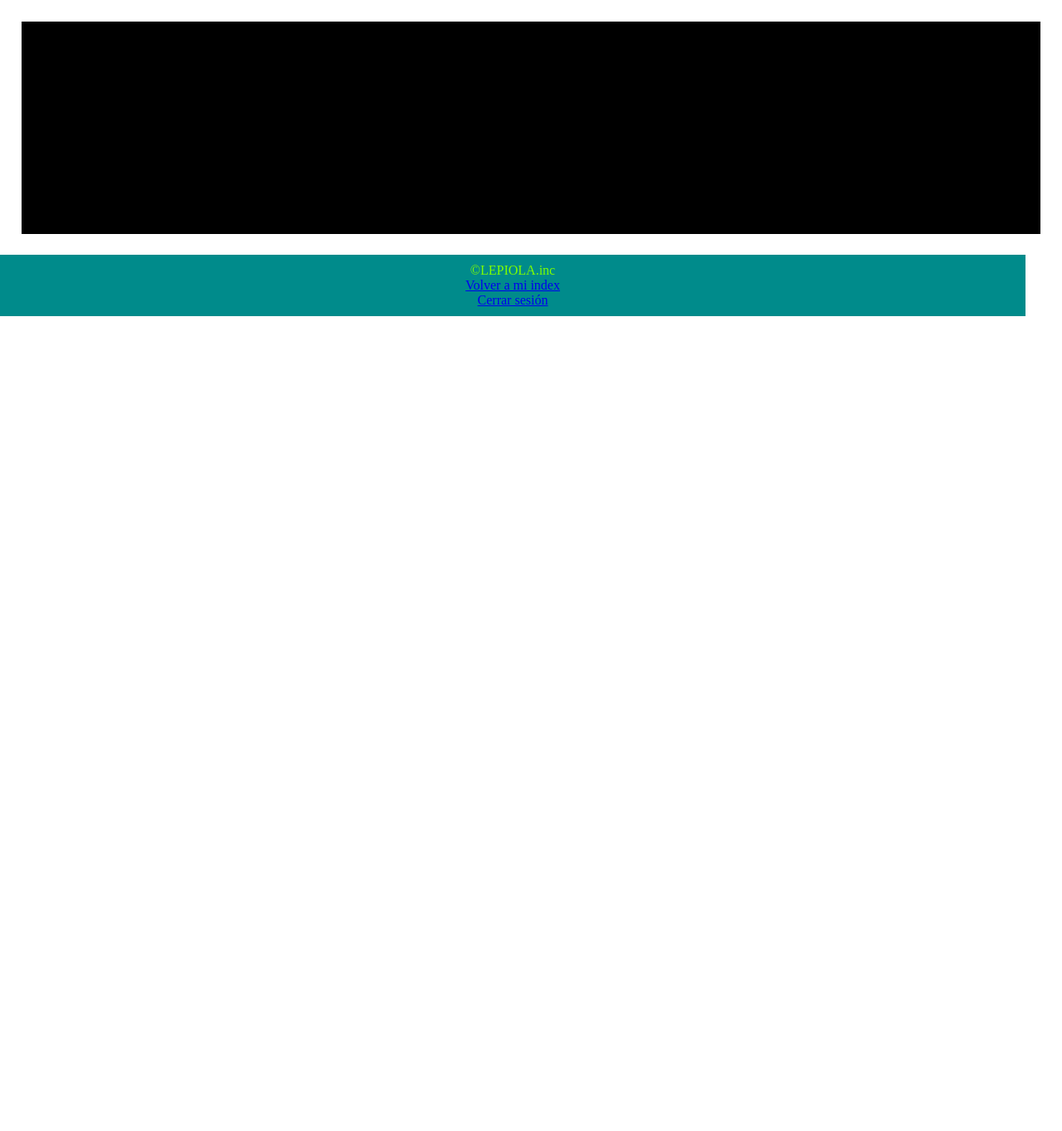
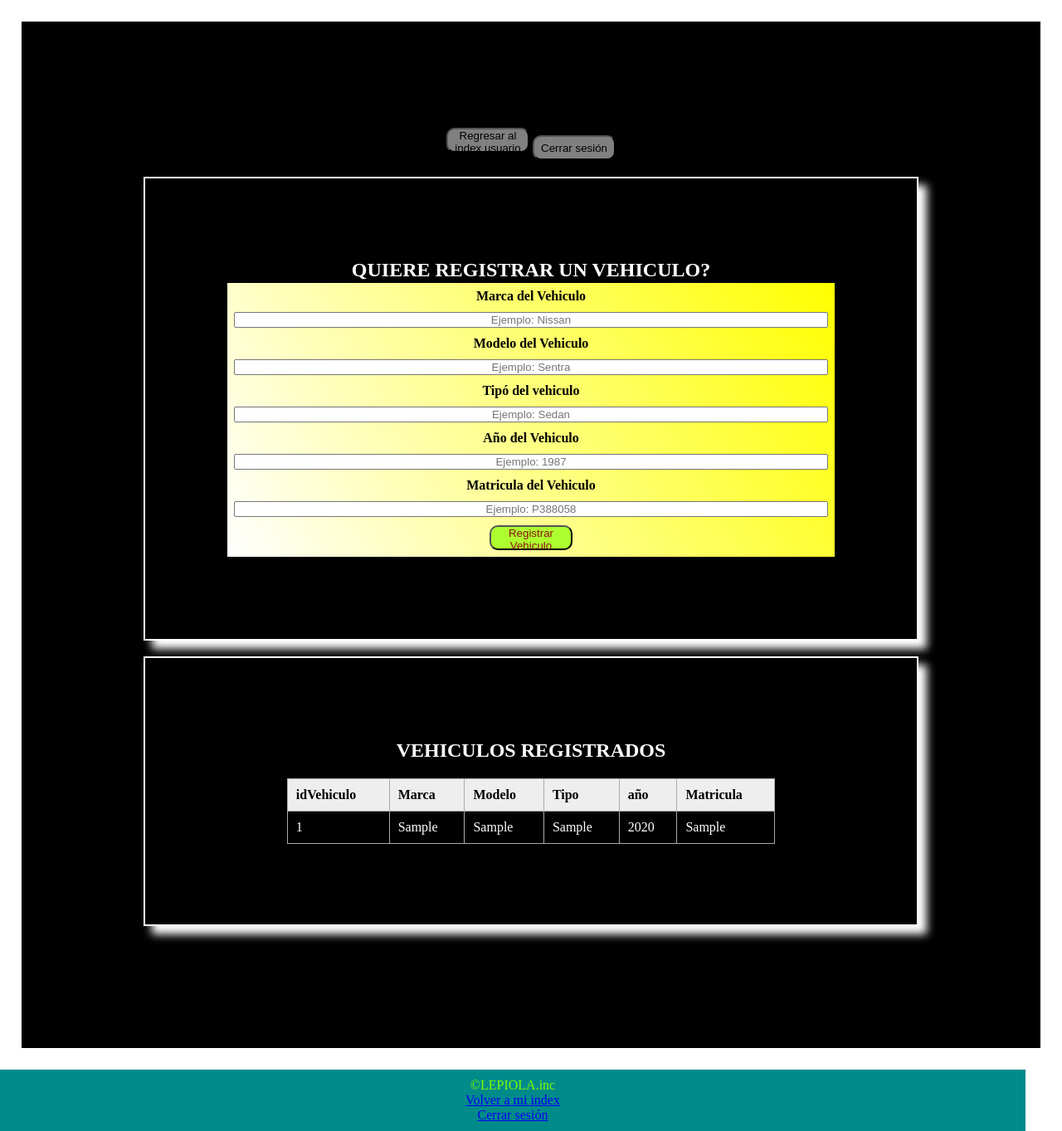
Before and after one commit to victor-1005/AprendizajeHTML, a PHP site: page /VISTAS/usuario/vehiculo.php in a window 1280 px wide. Shown: the part 37-1400 px from the top of the page at 83% size. Before the commit the page ends 418 px from the top, so only its background shows below. Run offline with PHP 8.4, Linux system fonts and the light colour scheme; the visitor is signed in with stand-in values (Sample User, id 1); tables that the repository leaves empty hold one stand-in row (values such as "Sample post"); some libraries are stand-ins or nearby versions.

Commit message:
Se cro una tabla vehiculo en la BD, se programo el vehiculo.php se creo vistas e insersion de vehiculos nuevos con validaciones y se mejoro el css de las tablas th

```diff
--- a/PRUEBAS/CSS/stilos.css
+++ b/PRUEBAS/CSS/stilos.css
@@ -142,4 +142,5 @@ th, td {
     }
 th {
      background: #eee;
+     color: black;
 }
--- a/PRUEBAS/VISTAS/usuario/indexUsuario.php
+++ b/PRUEBAS/VISTAS/usuario/indexUsuario.php
@@ -125,6 +125,7 @@ if($_SERVER["REQUEST_METHOD"]=="POST" && isset($_POST["accion"])){//Con && isset
     </header>
     <div class="Contenedor">
         <a href="../../logout.php"><button type="button">Cerrar sesión</button></a>
+        <a href="./vehiculo.php"><button type="button">Ver mis vehiculos</button></a>
         <section>
             <h2>
                 Bienvenido <?= $_SESSION["usuario"]; ?>
--- a/PRUEBAS/VISTAS/usuario/vehiculo.php
+++ b/PRUEBAS/VISTAS/usuario/vehiculo.php
@@ -1,3 +1,70 @@
+<!--PHP-->
+<?php
+    //Recuperamos los datos de la sesion
+    session_start();
+    if(!isset($_SESSION['usuario'])){
+        header("Location: ../login.php?error=sesion");
+        exit;
+    }
+    // Evitar volver atrás después del logout
+    header("Cache-Control: no-cache, must-revalidate");
+    header("Expires: 0");
+
+    //Inlcuimos la conexion a la bd
+    include("../../conexion.php");
+    //preparamos una consulta para obtener los datos del usuario
+    $idUsuario=$_SESSION["idUsuario"];
+    $DatosUsuario=$conexion->prepare("SELECT * FROM usuarios WHERE id=? LIMIT 1");
+    $DatosUsuario->bind_param("i",$idUsuario);
+    $DatosUsuario->execute();
+    $resultado=$DatosUsuario->get_result();
+    $datos=$resultado->fetch_assoc();//De esta manera recuperamos los valores en forma de array
+
+    //preparamos una consulta para obtener los vehiculos registrados del usuario
+    $queryBuscarVehiculos=$conexion->prepare("SELECT * FROM vehiculo WHERE idusuario=?");
+    $queryBuscarVehiculos->bind_param("i",$idUsuario);
+    $queryBuscarVehiculos->execute();
+    $resultadoVehiculos=$queryBuscarVehiculos->get_result();
+
+    //PREPARAMOS PARA LOS FORMS
+    if($_SERVER["REQUEST_METHOD"]=="POST" && isset($_POST["accion"])){
+
+        //PARA REGISTRAR UN VEHICULO
+        if($_POST["accion"]=="registrarVehiculo"){
+            //Obtenemos los datos del form
+            $marca=$_POST['marca'];
+            $modelo=$_POST['modelo'];
+            $tipo=$_POST['tipo'];
+            $año=$_POST['año'];
+            $matricula=$_POST['matricula'];
+
+            //Creamos una validacion para que la placa no este registrada
+            $querybuscarPlacaVehiculo=$conexion->prepare("SELECT * FROM vehiculo WHERE matricula=? LIMIT 1");
+            $querybuscarPlacaVehiculo->bind_param("s",$matricula);
+            $querybuscarPlacaVehiculo->execute();
+            $resultadoplaca=$querybuscarPlacaVehiculo->get_result();
+            if($resultadoplaca->num_rows !=0){//Si devuelve un resultado esta duplicado
+                header("Location: vehiculo.php?msg=placaDuplicada");
+                exit;
+            }else{
+                //Preparamos la query para insertar el vehiculo
+                $queryAgregarVehiculo=$conexion->prepare("INSERT INTO vehiculo (marca, modelo, tipo, anio, matricula, idUsuario)
+                VALUES (?,?,?,?,?,?)");
+                $queryAgregarVehiculo->bind_param("sssisi",$marca,$modelo,$tipo, $año,$matricula,$idUsuario);
+                //Ejecutamos la query
+                if($queryAgregarVehiculo->execute()){
+                    header("Location: vehiculo.php?msg=VehiculoRegistado");
+                    exit;
+                }else{
+                    header("Location: vehiculo.php?msg=errorVehiculo");
+                    exit;
+                }
+            }
+        }
+
+    }
+?>
+<!--HTML-->
 <!DOCTYPE html>
 <html lang="en">
 <head>
@@ -11,12 +78,74 @@
         <h1>Bienvenido a mis vehiculos</h1>
     </header>
     <div class="Contenedor">
+        <a href="./indexUsuario.php"><button type="button">Regresar al index usuario</button></a>
+        <a href="../../logout.php"><button type="button">Cerrar sesión</button></a>
+        <section>
+            <h2>QUIERE REGISTRAR UN VEHICULO?</h2>
+            <form action="vehiculo.php" class="Formulario" method="POST">
+                <!--Para diferenciar de forms-->
+                <input type="hidden" name="accion" value="registrarVehiculo">
 
+                <label for="marca">Marca del Vehiculo</label>
+                <input type="text" name="marca" id="marca"  placeholder="Ejemplo: Nissan" required>
+
+                <label for="modelo">Modelo del Vehiculo</label>
+                <input type="text" name="modelo" id="modelo" placeholder="Ejemplo: Sentra" requided>
+
+                <label for="tipo">Tipó del vehiculo</label>
+                <input type="text" name="tipo" id="tipo" placeholder="Ejemplo: Sedan" required>
+
+                <label for="año">Año del Vehiculo</label>
+                <input type="text" name="año" id="año" placeholder="Ejemplo: 1987" required>
+
+                <label for="matricula">Matricula del Vehiculo</label>
+                <input type="text" name="matricula" id="matricula" placeholder="Ejemplo: P388058" requided>
+
+                <button type="submit">Registrar Vehiculo</button>
+            </form>
+        </section>
+        <section>
+            <h2>VEHICULOS REGISTRADOS</h2>
+            <table>
+                <thead>
+                    <tr>
+                        <th>idVehiculo</th>
+                        <th>Marca</th>
+                        <th>Modelo</th>
+                        <th>Tipo</th>
+                        <th>año</th>
+                        <th>Matricula</th>
+                    </tr>
+                </thead>
+                <tbody>
+                    <?php if($resultadoVehiculos->num_rows>0):?>
+                        <?php while($fila=$resultadoVehiculos->fetch_assoc()): ?>
+                            <tr>
+                                <td><?=$fila['idVehiculo']?></td>
+                                <td><?=$fila['marca']?></td>
+                                <td><?=$fila['modelo']?></td>
+                                <td><?=$fila['tipo']?></td>
+                                <td><?=$fila['anio']?></td>
+                                <td><?=$fila['matricula']?></td>
+                            </tr>
+                        <?php endwhile;?>
+                    <?php else: ?>
+                        <tr>
+                            <td colspan="6">No hay Vehiculos Registrados</td>
+                        </tr>
+                    <?php endif;?>
+                </tbody>
+            </table>
+        </section>
     </div>
     <footer>
         <p>&copy;LEPIOLA.inc</p>
         <p><a href="./indexUsuario.php">Volver a mi index</a></p>
         <p><a href="../../logout.php">Cerrar sesión</a></p>
     </footer>
+    <!--PARA ALERTAS-->
+    <script src="https://cdn.jsdelivr.net/npm/sweetalert2@11"></script>
+    <!--PARA LOS SCRIPTS-->
+    <script src="../../js/eventos.js"></script>
 </body>
 </html>
--- a/PRUEBAS/js/eventos.js
+++ b/PRUEBAS/js/eventos.js
@@ -238,3 +238,43 @@ if (msgCrearContra === "yaTieneUsuario") {
         window.history.replaceState({}, document.title, "crearContra.php");
     });
 }
+
+//ALERTAS DE VEHICULOS
+const paramVehiculo= new URLSearchParams(window.location.search);
+const msgVehiculo=paramVehiculo.get("msg");
+if (msgVehiculo === "VehiculoRegistado") {
+    Swal.fire({
+        title: "El vehículo fue registrado",
+        html: "Los datos  fueron guardados correctamente.",
+        icon: "success",
+        confirmButtonText: "Aceptar",
+        confirmButtonColor: "#3085d6"
+    }).then(() => {
+        // quitar el parámetro de la URL sin recargar
+        window.history.replaceState({}, document.title, "vehiculo.php");
+    });
+}
+if (msgVehiculo === "errorVehiculo") {
+    Swal.fire({
+        title: "El vehículo no fue registrado",
+        html: "Los datos  no fueron guardados correctamente.",
+        icon: "error",
+        confirmButtonText: "Aceptar",
+        confirmButtonColor: "#3085d6"
+    }).then(() => {
+        // quitar el parámetro de la URL sin recargar
+        window.history.replaceState({}, document.title, "vehiculo.php");
+    });
+}
+if (msgVehiculo === "placaDuplicada") {
+    Swal.fire({
+        title: "El vehículo no fue registrado",
+        html: "ya existe un vehiculo registrado con esa placa\nIntente de nuevo con otra",
+        icon: "warning",
+        confirmButtonText: "Aceptar",
+        confirmButtonColor: "#3085d6"
+    }).then(() => {
+        // quitar el parámetro de la URL sin recargar
+        window.history.replaceState({}, document.title, "vehiculo.php");
+    });
+}
```
Also changed, not shown: PRUEBAS/BD.sql (+16 -0 lines).
